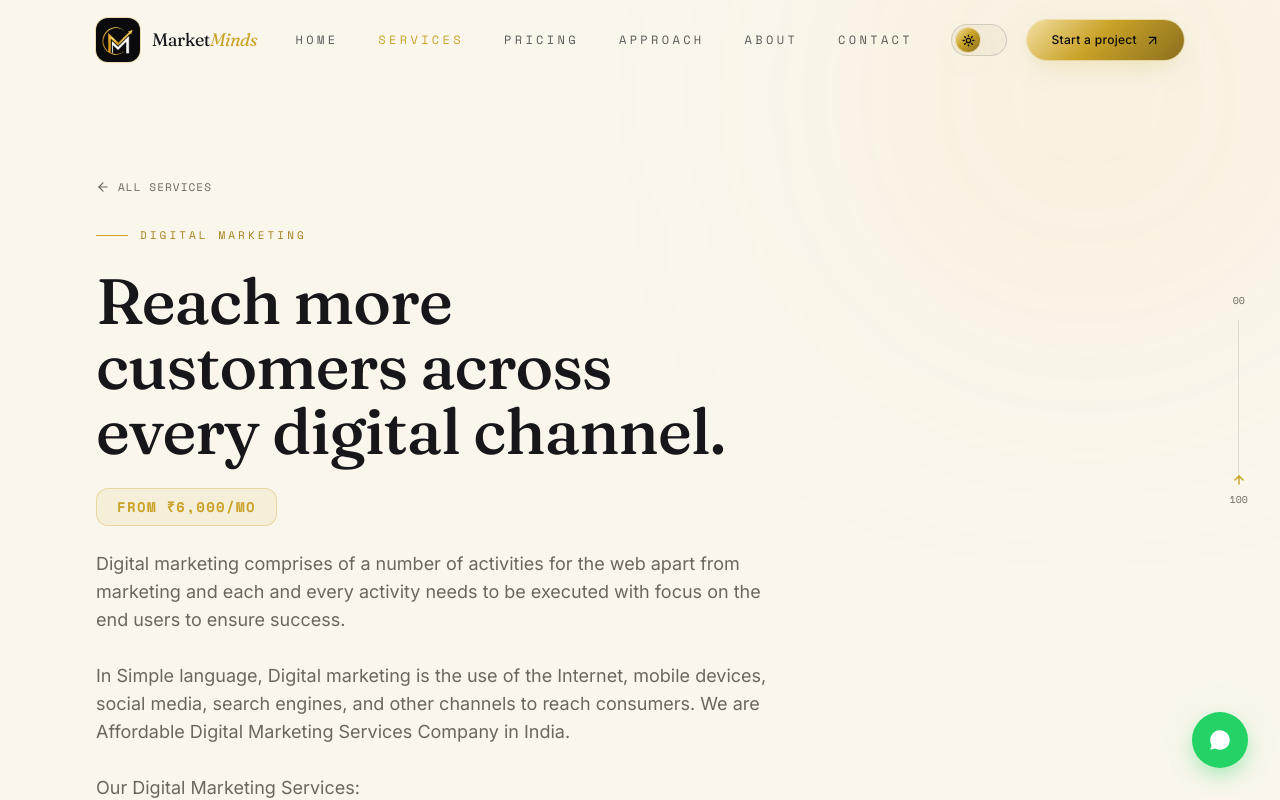
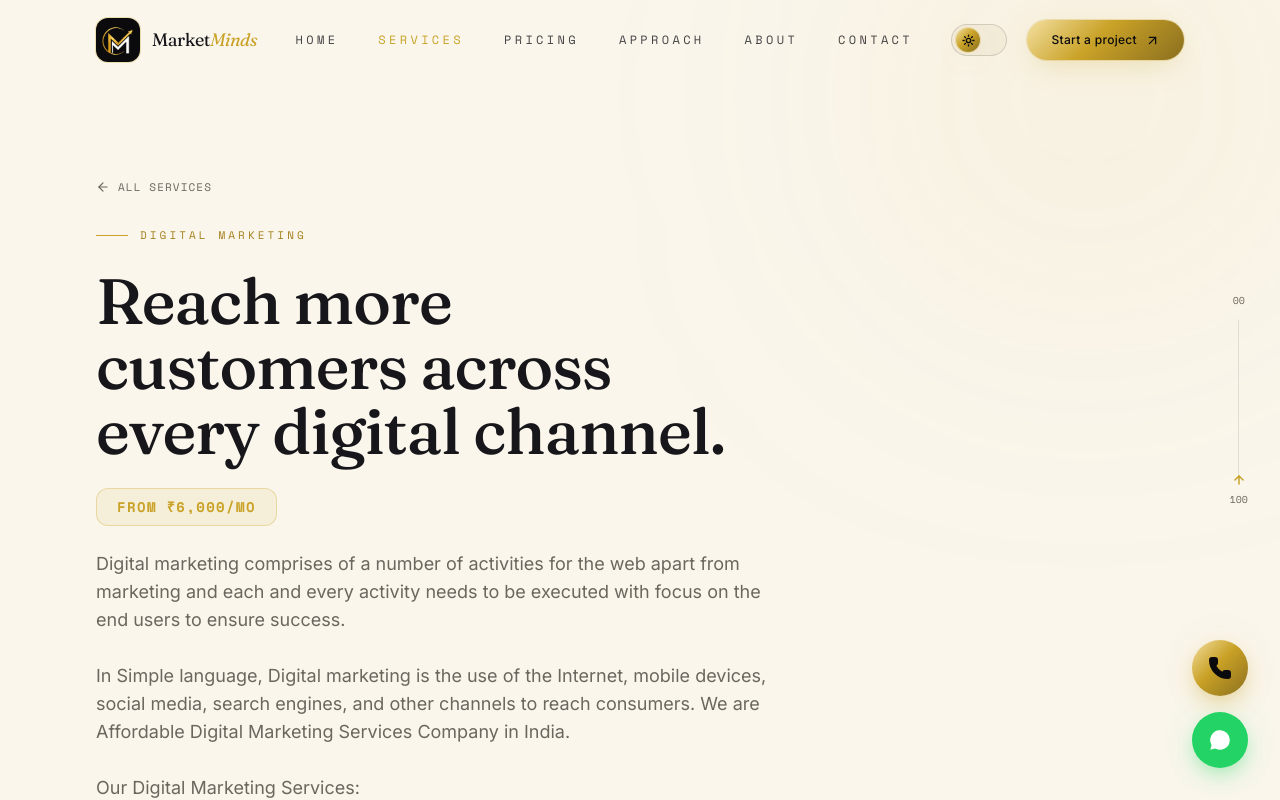
Before and after one commit to sanskritigupta312-jpg/MarketMinds, a React (Vite) app: page /services/digital-marketing in a window 1280 px wide. Shown: the top 800 px of the page. Built offline with nearby package versions, Linux system fonts and the light colour scheme.

Commit message:
Add call button

```diff
--- /dev/null
+++ b/src/components/layout/FloatingButtons.jsx
@@ -0,0 +1,80 @@
+import { useState } from 'react';
+import { motion, AnimatePresence } from 'framer-motion';
+import { MessageCircle, Phone } from 'lucide-react';
+import { brand } from '../../data/content';
+
+export default function FloatingButtons() {
+  const [hoveredWa, setHoveredWa] = useState(false);
+  const [hoveredCall, setHoveredCall] = useState(false);
+
+  const waHref = `https://wa.me/${brand.whatsappNumber}?text=${encodeURIComponent(
+    brand.whatsappDefaultMessage
+  )}`;
+  const callHref = `tel:+918707858634`;
+
+  return (
+    <div className="fixed bottom-6 right-5 sm:bottom-8 sm:right-8 z-50 flex flex-col items-end gap-4">
+      {/* Call Button */}
+      <div
+        className="flex items-center gap-3"
+        onMouseEnter={() => setHoveredCall(true)}
+        onMouseLeave={() => setHoveredCall(false)}
+      >
+        <AnimatePresence>
+          {hoveredCall && (
+            <motion.span
+              initial={{ opacity: 0, x: 8, scale: 0.95 }}
+              animate={{ opacity: 1, x: 0, scale: 1 }}
+              exit={{ opacity: 0, x: 8, scale: 0.95 }}
+              transition={{ duration: 0.2, ease: [0.22, 1, 0.36, 1] }}
+              className="hidden sm:block rounded-full bg-ink dark:bg-paper-raised text-ivory dark:text-charcoal text-xs font-medium px-4 py-2 shadow-card whitespace-nowrap"
+            >
+              Call us now
+            </motion.span>
+          )}
+        </AnimatePresence>
+
+        <a
+          href={callHref}
+          aria-label="Call MarketMinds"
+          className="relative flex h-14 w-14 items-center justify-center rounded-full bg-gold-gradient text-ink shadow-[0_8px_24px_-6px_rgba(201,162,39,0.6)] transition-transform duration-300 hover:scale-105 active:scale-95"
+        >
+          <span className="absolute inset-0 rounded-full bg-gold-500 animate-ping opacity-30" />
+          <Phone size={24} strokeWidth={2} className="relative fill-ink text-ink" />
+        </a>
+      </div>
+
+      {/* WhatsApp Button */}
+      <div
+        className="flex items-center gap-3"
+        onMouseEnter={() => setHoveredWa(true)}
+        onMouseLeave={() => setHoveredWa(false)}
+      >
+        <AnimatePresence>
+          {hoveredWa && (
+            <motion.span
+              initial={{ opacity: 0, x: 8, scale: 0.95 }}
+              animate={{ opacity: 1, x: 0, scale: 1 }}
+              exit={{ opacity: 0, x: 8, scale: 0.95 }}
+              transition={{ duration: 0.2, ease: [0.22, 1, 0.36, 1] }}
+              className="hidden sm:block rounded-full bg-ink dark:bg-paper-raised text-ivory dark:text-charcoal text-xs font-medium px-4 py-2 shadow-card whitespace-nowrap"
+            >
+              Chat with us on WhatsApp
+            </motion.span>
+          )}
+        </AnimatePresence>
+
+        <a
+          href={waHref}
+          target="_blank"
+          rel="noopener noreferrer"
+          aria-label="Chat with MarketMinds on WhatsApp"
+          className="relative flex h-14 w-14 items-center justify-center rounded-full bg-[#25D366] text-white shadow-[0_8px_24px_-6px_rgba(37,211,102,0.6)] transition-transform duration-300 hover:scale-105 active:scale-95"
+        >
+          <span className="absolute inset-0 rounded-full bg-[#25D366] animate-ping opacity-30" />
+          <MessageCircle size={26} strokeWidth={2} className="relative fill-white text-[#25D366]" />
+        </a>
+      </div>
+    </div>
+  );
+}
--- a/src/components/layout/Layout.jsx
+++ b/src/components/layout/Layout.jsx
@@ -2,7 +2,7 @@ import { useEffect, lazy, Suspense } from 'react';
 import { Outlet, useLocation } from 'react-router-dom';
 import Navbar from './Navbar';
 import Footer from './Footer';
-import WhatsAppButton from './WhatsAppButton';
+import FloatingButtons from './FloatingButtons';
 import AscentRail from './AscentRail';
 
 const BackgroundCanvas = lazy(() => import('../three/BackgroundCanvas'));
@@ -26,7 +26,7 @@ export default function Layout() {
           <Outlet />
         </main>
         <Footer />
-        <WhatsAppButton />
+        <FloatingButtons />
       </div>
     </div>
   );
--- a/src/components/layout/Navbar.jsx
+++ b/src/components/layout/Navbar.jsx
@@ -51,7 +51,7 @@ export default function Navbar() {
                 `relative font-mono text-[12px] uppercase tracking-widest2 transition-colors duration-300 ${
                   isActive
                     ? 'text-gold-500'
-                    : 'text-charcoal/70 dark:text-ivory/70 hover:text-gold-500'
+                    : 'text-charcoal/80 dark:text-ivory/80 hover:text-gold-500'
                 }`
               }
             >
--- a/src/components/sections/HeroMark.jsx
+++ b/src/components/sections/HeroMark.jsx
@@ -51,7 +51,7 @@ export default function HeroMark() {
                 className={`relative z-10 flex h-[26px] w-[26px] shrink-0 items-center justify-center rounded-full font-mono text-[10px] ${
                   i === 0
                     ? 'bg-gold-gradient text-ink shadow-gold'
-                    : 'border border-charcoal/15 bg-paper text-charcoal-muted dark:border-ivory/15 dark:bg-ink dark:text-ivory-muted'
+                    : 'border border-charcoal/15 bg-paper text-charcoal/80 dark:border-ivory/15 dark:bg-ink dark:text-ivory-muted'
                 }`}
               >
                 {step.number}
--- a/src/components/sections/ServicesCardGrid.jsx
+++ b/src/components/sections/ServicesCardGrid.jsx
@@ -42,7 +42,7 @@ export default function ServicesCardGrid({ showHeading = true }) {
             { value: '2500+', label: 'Happy Customers' },
           ].map((stat) => (
             <div key={stat.label} className="flex flex-col items-center gap-1 text-center">
-              <span className="font-display text-3xl sm:text-4xl font-bold bg-gradient-to-r from-gold-400 to-yellow-300 bg-clip-text text-transparent">
+              <span className="font-display text-3xl sm:text-4xl font-bold bg-gradient-to-r from-gold-600 to-gold-500 dark:from-gold-400 dark:to-yellow-300 bg-clip-text text-transparent">
                 {stat.value}
               </span>
               <span className="text-xs sm:text-sm font-mono uppercase tracking-widest text-charcoal-muted dark:text-ivory-muted">
--- a/src/components/three/TerrainField.jsx
+++ b/src/components/three/TerrainField.jsx
@@ -51,9 +51,11 @@ const fragmentShader = `
   varying float vViewZ;
 
   void main() {
-    // Peaks catch more "light" than valleys — cheap fake shading.
-    float brightness = clamp(0.4 + vElevation * 0.14, 0.05, 1.0);
-    vec3 color = uColor * brightness;
+    // Peaks catch more "color" than valleys.
+    // By mixing with uFogColor, the valleys fade into the background in BOTH dark and light modes,
+    // avoiding the issue where light mode valleys became black and overpowered the text.
+    float elevationFactor = clamp(0.4 + vElevation * 0.14, 0.05, 1.0);
+    vec3 color = mix(uFogColor, uColor, elevationFactor);
 
     // Fades into the page's own background color at the horizon, so the
     // terrain reads as emerging from the void rather than being clipped.
--- a/src/components/ui/PricingCard.jsx
+++ b/src/components/ui/PricingCard.jsx
@@ -35,7 +35,7 @@ export default function PricingCard({ plan, delay = 0 }) {
                 className={`flex items-start gap-2.5 text-sm leading-snug border-b border-charcoal/5 dark:border-ivory/5 pb-3 last:border-0 ${
                   !isExcluded
                     ? 'text-charcoal dark:text-ivory'
-                    : 'text-charcoal-muted/60 dark:text-ivory-muted/50'
+                    : 'text-charcoal-muted/75 dark:text-ivory-muted/50'
                 }`}
               >
                 {!isExcluded ? (
```
Also changed, not shown: public/service-whatsapp.png (deleted).
